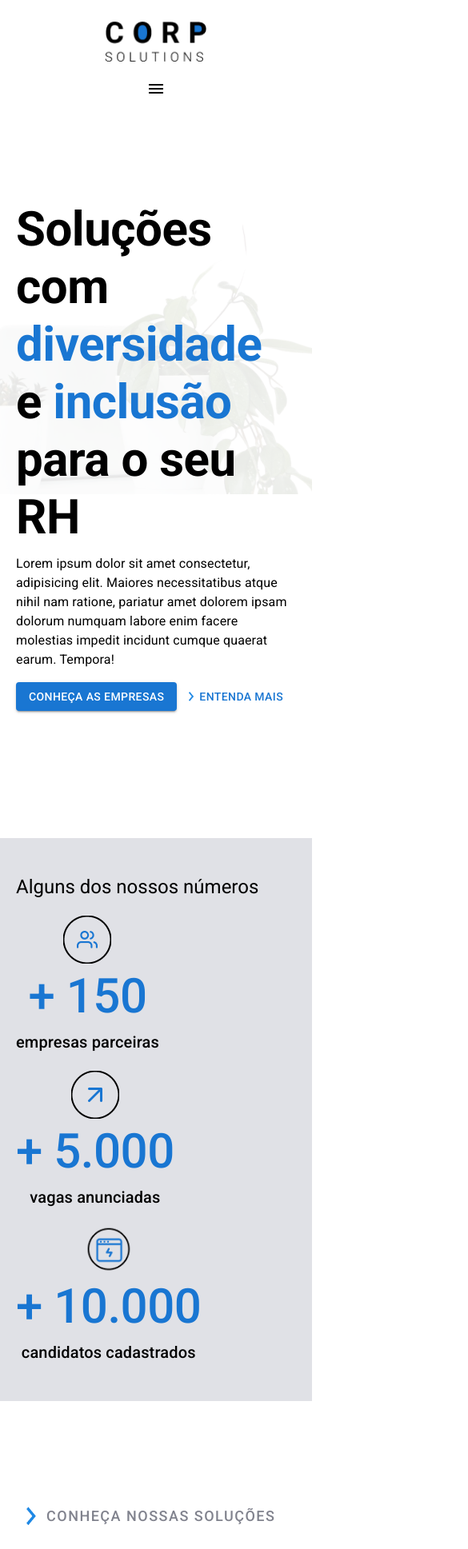
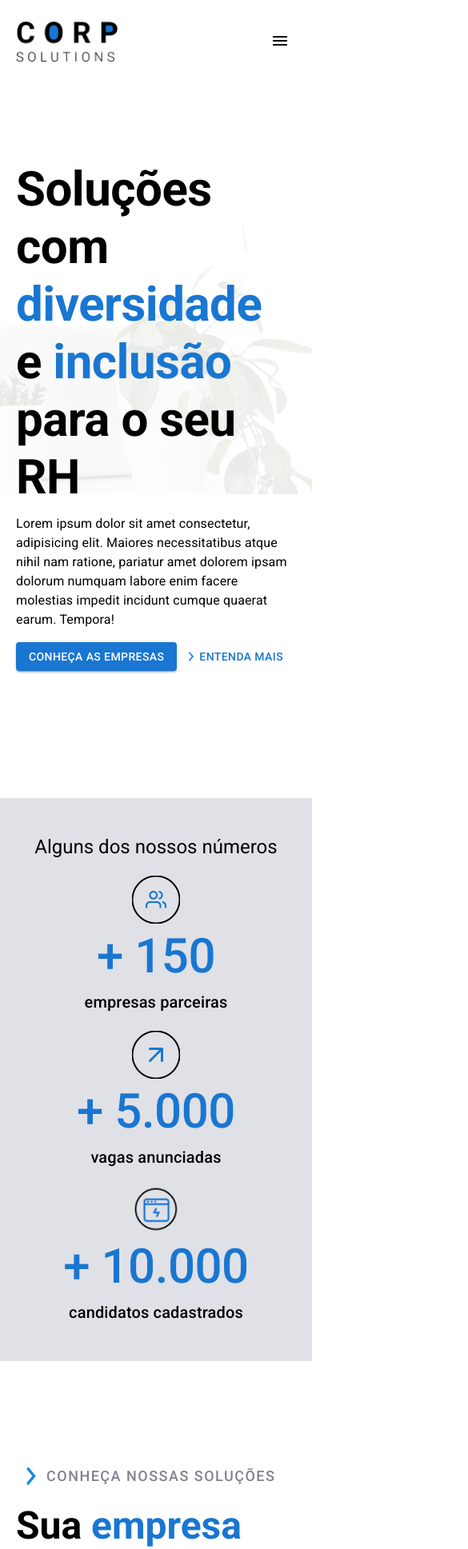
Before and after one commit to anjosdelacerda/corp-solutions, a React (Vite) app: page / in a window 390 px wide. Shown: the top 1937 px of the page at 80% size, 585 px wide, since content can reach past the window. Built offline with nearby package versions, Linux system fonts and the light colour scheme.

Commit message:
att responsividade

```diff
--- a/src/layout/sections/stats-bar/statsBar.tsx
+++ b/src/layout/sections/stats-bar/statsBar.tsx
@@ -18,13 +18,17 @@
         display={"flex"}
         flexDirection={"row"}
         alignItems={"center"}
-        justifyContent={"space-between"}
         width={"1280px"}
         gap={"20px"}
         className="stats-bar"
       >
         <Typography variant="h5">Alguns dos nossos números</Typography>
-        <Box display={"flex"} flexWrap={"wrap"} gap={"20px"}>
+        <Box
+          display={"flex"}
+          flexWrap={"wrap"}
+          justifyContent={"center"}
+          gap={"20px"}
+        >
           <Stats image={users} numbers={"150"} resources="empresas parceiras" />
           <Stats
             image={arrowTopRight}
--- a/src/pages/home/home.css
+++ b/src/pages/home/home.css
@@ -1,3 +1,7 @@
+.stats-bar {
+  justify-content: space-between;
+}
+
 @media (max-width: 1600px) {
   .headerImage img {
     transition: all 0.5s ease;
@@ -34,7 +38,7 @@
   }
 }
 
-@media (max-width: 1054px) {
+@media (max-width: 1085px) {
   .stats-bar {
     flex-wrap: wrap;
     justify-content: center;
@@ -46,34 +50,18 @@
   }
 
   .section-image {
-    width: 300px;
-    height: fit-content;
-    margin: auto;
-  }
-}
-
-@media (max-width: 980px) {
-  .section-image {
     display: none;
   }
 
   .solutions,
   .match {
+    flex-direction: column;
     align-items: center;
-    justify-content: center;
   }
+}
 
-  .stats-bar,
+@media (max-width: 980px) {
   .footer {
     justify-content: center;
   }
 }
-
-@media (max-width: 800px) {
-  .nav-bar {
-    flex-direction: column;
-    justify-content: center;
-    align-items: center;
-    gap: 10px;
-  }
-}
```
